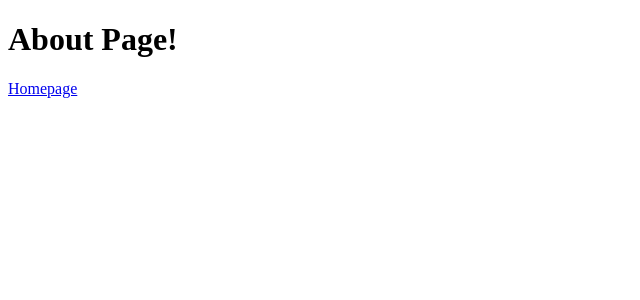
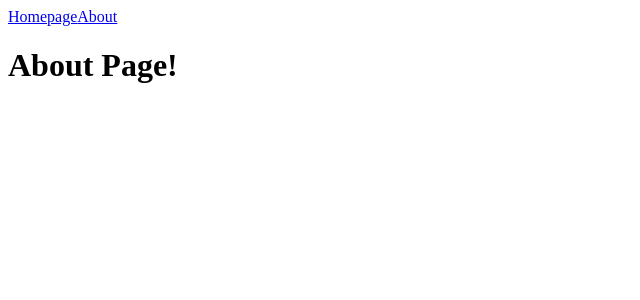
Before and after one commit to busrauludag/website-sample, a Next.js app: page /about in a window 1280 px wide. Shown: the top 300 px of the page, without its empty margins (0-640 px from the left). Built offline with nearby package versions, Linux system fonts and the light colour scheme.

Commit message:
added navigation component

```diff
--- /dev/null
+++ b/components/navigation.js
@@ -0,0 +1,14 @@
+import Link from 'next/link';
+
+function Navigation() {
+  return <nav>
+    <Link href="/">
+      <a>Homepage</a>
+    </Link>
+    <Link href="/about">
+      <a>About</a>
+    </Link>
+  </nav>
+}
+
+export default Navigation
--- a/pages/about.js
+++ b/pages/about.js
@@ -1,12 +1,9 @@
-import Link from 'next/link';
+import Navigation from '../components/navigation';
 
 function About() {
   return <div>
+    <Navigation />
     <h1>About Page!</h1>
-
-    <Link href="/">
-      <a>Homepage</a>
-    </Link>
   </div>
 }
 
```
Also changed, not shown: pages/index.js (+2 -6 lines).
